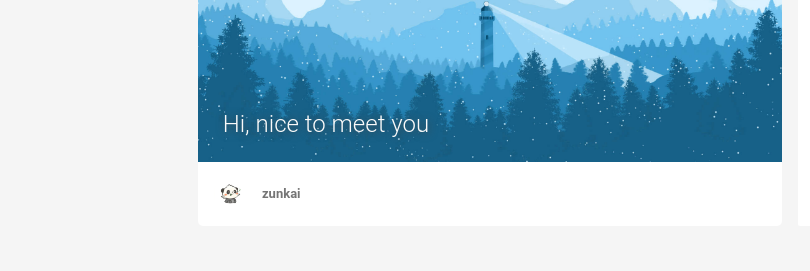
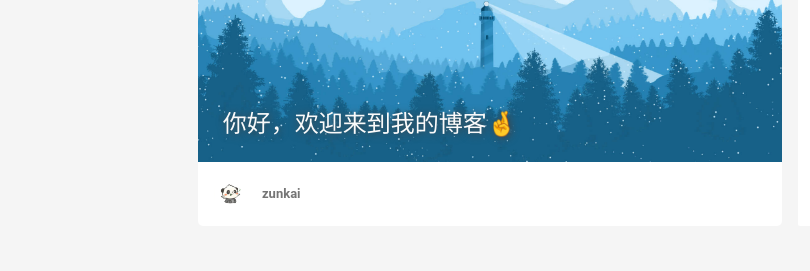
Before and after one commit to zuoanCo/zuoanCo.github.io, a plain HTML site: page index.html in a window 1280 px wide. Shown: the part 347-618 px from the top of the page, 0-810 px from the left. Drawn offline with Linux system fonts and the light colour scheme.

Commit message:
Site updated: 2022-06-27 16:14:07

```diff
--- a/index.html
+++ b/index.html
@@ -220,7 +220,7 @@
         <p class="index-top-block-slogan"><a href="#">
 
 
-                Hi, nice to meet you
+                你好，欢迎来到我的博客🤞
 
 
         </a></p>
```
